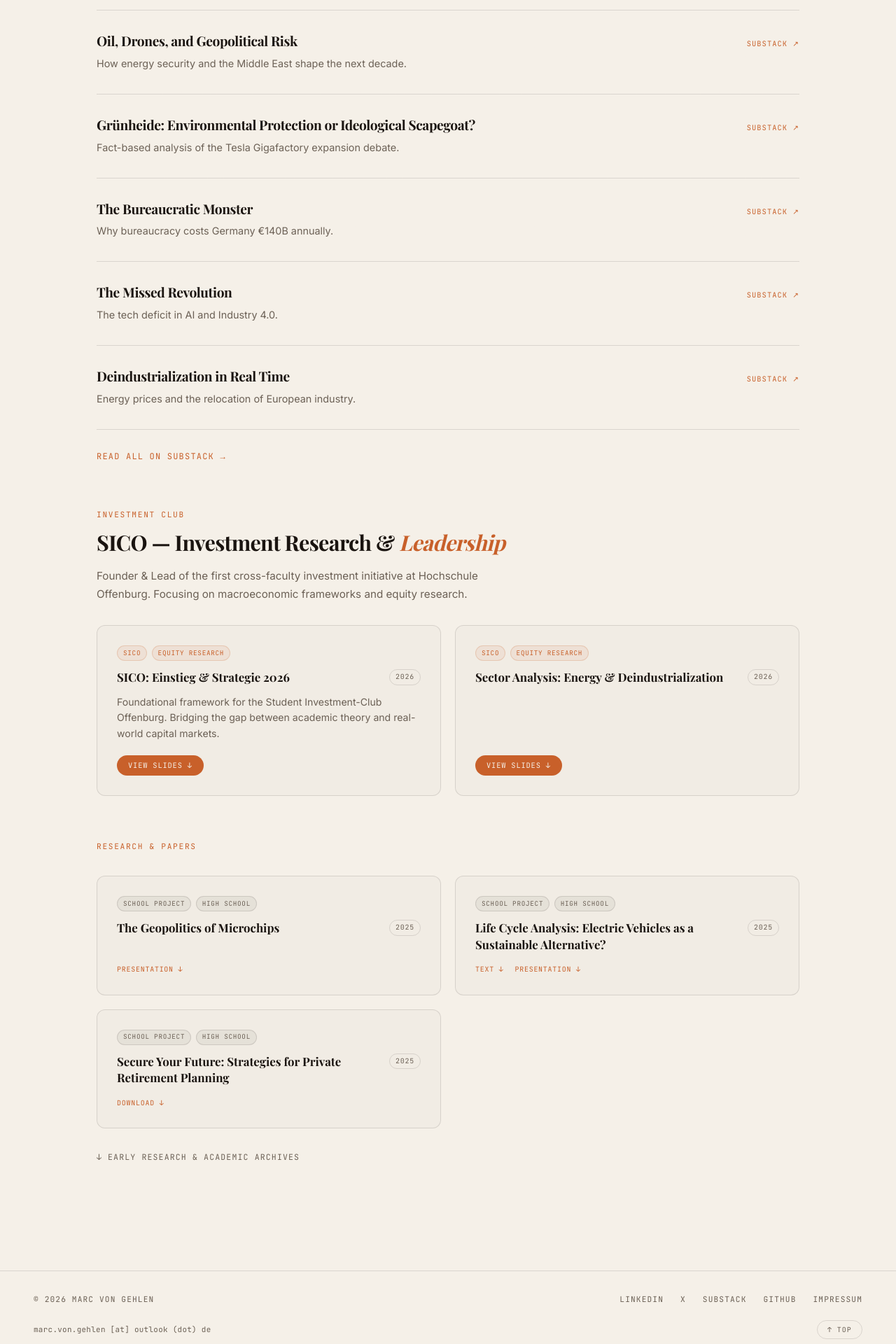
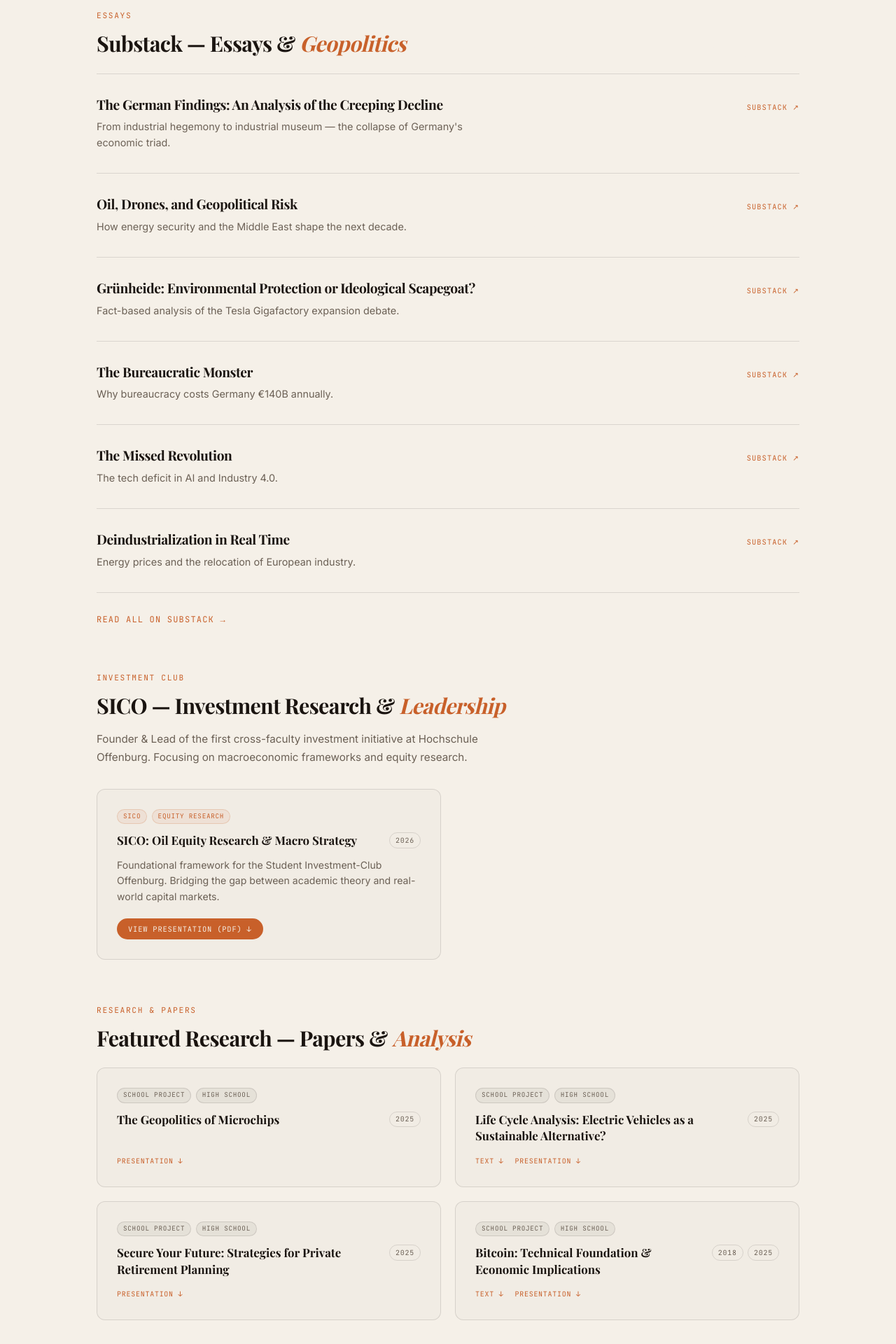
Before and after one commit to RealPlatin/personal-c1, a Next.js app: page /writing in a window 1280 px wide. Shown: the part 360-2280 px from the top of the page at 70% size. Built offline with nearby package versions, Linux system fonts and the light colour scheme; a web font is replaced by a local one.

Commit message:
feat: Add new writing content, enable deep linking to projects and writing sections, and update site metadata and navigation labels.

```diff
--- a/src/app/about/AboutClient.tsx
+++ b/src/app/about/AboutClient.tsx
@@ -18,7 +18,7 @@
     period: "2026 – Present",
     role: "Founded and Led",
     org: "SICO — Student Investment-Club Offenburg",
-    desc: "Establishing and expanding the first cross-faculty investment initiative at Hochschule Offenburg.",
+    desc: "Founded the first cross-faculty investment initiative at Hochschule Offenburg.",
     link: { label: "View Leadership & Research →", href: "/writing#sico" },
   },
   {
@@ -26,6 +26,7 @@
     role: "M&A Analyst (Intern)",
     org: "De Bruyn Capital",
     desc: "Built an AI-assisted sourcing pipeline that achieved a 95% cost reduction and reduced research time from 15–30 minutes to under 30 seconds per target. Automated deal flow from discovery to financial screening across the European SME market.",
+    link: { label: "View Project →", href: "/projects#sourcing-engine" },
   },
   {
     period: "2025 – Present",
@@ -34,10 +35,10 @@
     desc: "Dual-track degree bridging computer science and business. Focus on AI/ML applications, data management, and digital transformation.",
   },
   {
-    period: "Sep 2024 – Jul 2025",
+    period: "2024 – 2025",
     role: "University Entrance Qualification (Fachhochschulreife)",
     org: "Katholische Schule für Erwachsene Freiburg",
-    desc: "Grade 1.8 — Focus: Engineering Physics / Applied Physics. Coursework in physics, chemistry, mathematics, economics and languages. The program included a practical, research-oriented project.",
+    desc: "Grade 1.8 — Focus: Engineering Physics / Applied Physics. Coursework in physics, chemistry, mathematics, economics and languages.",
     sections: [
       {
         title: "Final project: Are electric vehicles a sustainable alternative?",
@@ -46,6 +47,7 @@
         ],
       },
     ],
+    link: { label: "View Research →", href: "/writing#ev-research" },
   },
   {
     period: "2023",
--- a/src/app/globals.css
+++ b/src/app/globals.css
@@ -122,6 +122,10 @@
   .mobile-nav--open { display: flex !important; }
 }
 
+@media (min-width: 768px) {
+  .mobile-nav { display: none !important; }
+}
+
 /* ─── Mobile Layout Fixes ────────────────────────────────────── */
 /* About timeline: collapse to single column on narrow screens */
 @media (max-width: 540px) {
--- a/src/app/layout.tsx
+++ b/src/app/layout.tsx
@@ -6,7 +6,7 @@
 export const metadata: Metadata = {
   title: "Marc von Gehlen | Business Informatics",
   description: "Bridging the gap between systems and capital. M&A innovation, enterprise IT, and applied AI.",
-  keywords: ["Marc von Gehlen", "Business Informatics Offenburg", "SICO Offenburg Founder", "M&A AI Sourcing", "SICK AG IT Consultant"],
+  keywords: ["Marc von Gehlen", "Business Informatics Offenburg", "SICO Offenburg Founder", "M&A AI Sourcing", "SICK AG IT Consultant", "Oil Drones Geopolitical Risk", "Grünheide Tesla Gigafactory", "The Bureaucratic Monster Germany", "The Missed Revolution AI", "Deindustrialization Germany", "The German Findings Analysis", "Industrial Decline Germany", "Economic Triad", "Marc von Gehlen Analysis"],
   metadataBase: new URL("https://marcvongehlen.com"),
   openGraph: {
     title: "Marc von Gehlen | Business Informatics",
--- a/src/app/projects/ProjectsClient.tsx
+++ b/src/app/projects/ProjectsClient.tsx
@@ -1,6 +1,6 @@
 "use client";
 
-import { useState } from "react";
+import { useState, useEffect } from "react";
 import Link from "next/link";
 import { motion } from "framer-motion";
 import TagBadge from "@/components/TagBadge";
@@ -51,6 +51,13 @@
 export default function ProjectsClient() {
   const [selected, setSelected] = useState<Project | null>(null);
 
+  useEffect(() => {
+    if (window.location.hash === "#sourcing-engine") {
+      const project = projects.find(p => p.title === "Autonomous M&A Sourcing Engine");
+      if (project) setSelected(project);
+    }
+  }, []);
+
   return (
     <>
       <div className="container section">
@@ -83,6 +90,7 @@
           {projects.map((p, i) => (
             <motion.div
               key={p.title}
+              id={p.title === "Autonomous M&A Sourcing Engine" ? "sourcing-engine" : undefined}
               layoutId={`project-${p.title}`}
               custom={i}
               variants={fadeUp}
@@ -97,6 +105,7 @@
                 background: "rgba(26,20,16,0.02)",
                 transition: "border-color 0.2s, background 0.2s",
                 cursor: "pointer",
+                ...(p.title === "Autonomous M&A Sourcing Engine" ? { scrollMarginTop: "6rem" } : {}),
               }}
             >
               <div
--- a/src/app/writing/ArchiveToggle.tsx
+++ b/src/app/writing/ArchiveToggle.tsx
@@ -1,6 +1,13 @@
 "use client";
 
 import { useState } from "react";
+
+function primaryLabel(filePath: string, hasPair: boolean): string {
+  if (hasPair) return "Text ↓";
+  if (filePath.endsWith(".pptx")) return "Presentation ↓";
+  if (filePath.endsWith(".docx")) return "Text ↓";
+  return "Download ↓";
+}
 import { motion, AnimatePresence } from "framer-motion";
 
 type Paper = {
@@ -153,7 +160,7 @@
                           color: "var(--accent)",
                         }}
                       >
-                        {paper.file2 ? "Text ↓" : "Download ↓"}
+                        {primaryLabel(paper.file, !!paper.file2)}
                       </a>
                     )}
                     {paper.file2 && (
--- a/src/app/writing/page.tsx
+++ b/src/app/writing/page.tsx
@@ -13,29 +13,34 @@
 
 const substackPosts = [
   {
+    title: "The German Findings: An Analysis of the Creeping Decline",
+    description: "From industrial hegemony to industrial museum — the collapse of Germany's economic triad.",
+    href: "https://open.substack.com/pub/marcvg1/p/der-deutsche-befund-eine-analyse",
+  },
+  {
     title: "Oil, Drones, and Geopolitical Risk",
     description: "How energy security and the Middle East shape the next decade.",
-    href: "https://marcvg1.substack.com",
+    href: "https://marcvg1.substack.com/p/ol-drohnen-und-geopolitische-risiken",
   },
   {
     title: "Grünheide: Environmental Protection or Ideological Scapegoat?",
     description: "Fact-based analysis of the Tesla Gigafactory expansion debate.",
-    href: "https://marcvg1.substack.com",
+    href: "https://marcvg1.substack.com/p/grunheide-naturschutz-oder-ideologisches",
   },
   {
     title: "The Bureaucratic Monster",
     description: "Why bureaucracy costs Germany €140B annually.",
-    href: "https://marcvg1.substack.com",
+    href: "https://marcvg1.substack.com/p/das-burokratische-monstrum-wie-sich",
   },
   {
     title: "The Missed Revolution",
     description: "The tech deficit in AI and Industry 4.0.",
-    href: "https://marcvg1.substack.com",
+    href: "https://marcvg1.substack.com/p/die-verpasste-revolution-das-tech",
   },
   {
     title: "Deindustrialization in Real Time",
     description: "Energy prices and the relocation of European industry.",
-    href: "https://marcvg1.substack.com",
+    href: "https://open.substack.com/pub/marcvg1/p/teil-2-deindustrialisierung-in-echtzeit",
   },
 ];
 
@@ -55,14 +60,14 @@
     year: "2025", year2: null, grade: null, level: "High School",
     file: "/papers/retirement-strategies.pptx", file2: null,
   },
+  {
+    title: "Bitcoin: Technical Foundation & Economic Implications",
+    year: "2018", year2: "2025", grade: null, level: "High School",
+    file: "/papers/bitcoin.docx", file2: "/papers/bitcoin-2025.pptx",
+  },
 ];
 
 const archivedPapers = [
-  {
-    title: "Bitcoin: Technical Foundation and Economic Implications",
-    year: "2018", year2: "2025", grade: "Grade 8", level: "Middle School",
-    file: "/papers/bitcoin.docx", file2: "/papers/bitcoin-2025.pptx",
-  },
   {
     title: "CRISPR & Genetic Engineering: Opportunities and Ethics",
     year: "2020", year2: null, grade: "Grade 10", level: "Middle School",
@@ -89,6 +94,13 @@
     file: "/papers/elon-musk.pdf", file2: "/papers/elon-musk.pptx",
   },
 ];
+
+function primaryLabel(filePath: string, hasPair: boolean): string {
+  if (hasPair) return "Text ↓";
+  if (filePath.endsWith(".pptx")) return "Presentation ↓";
+  if (filePath.endsWith(".docx")) return "Text ↓";
+  return "Download ↓";
+}
 
 export default function WritingPage() {
   return (
@@ -122,6 +134,12 @@
       </div>
 
       {/* Substack Posts */}
+      <div id="substack" style={{ scrollMarginTop: "6rem" }}>
+      <p className="label" style={{ marginBottom: "0.75rem" }}>Essays</p>
+      <h2 style={{ margin: "0 0 1.5rem", fontSize: "clamp(1.4rem, 3vw, 1.9rem)", lineHeight: 1.2 }}>
+        Substack — Essays &amp;{" "}
+        <em style={{ color: "var(--accent)" }}>Geopolitics</em>
+      </h2>
       <ul style={{ listStyle: "none", padding: 0, margin: "0 0 2.5rem" }}>
         {substackPosts.map((post) => (
           <li
@@ -190,6 +208,7 @@
           </a>
         </li>
       </ul>
+      </div>
 
       {/* SICO Section */}
       <div id="sico" style={{ marginBottom: "4rem", scrollMarginTop: "6rem" }}>
@@ -211,17 +230,10 @@
         >
           {[
             {
-              title: "SICO: Einstieg & Strategie 2026",
+              title: "SICO: Oil Equity Research & Macro Strategy",
               desc: "Foundational framework for the Student Investment-Club Offenburg. Bridging the gap between academic theory and real-world capital markets.",
               year: "2026",
               slides: "/docs/Einstieg_Tag_1_SICO.pdf",
-              pdf: null as string | null,
-            },
-            {
-              title: "Sector Analysis: Energy & Deindustrialization",
-              desc: null as string | null,
-              year: "2026",
-              slides: "/papers/sico-energy-sector.pptx",
               pdf: null as string | null,
             },
           ].map((paper) => (
@@ -286,7 +298,7 @@
                       borderRadius: "2rem",
                     }}
                   >
-                    View Slides ↓
+                    View Presentation (PDF) ↓
                   </a>
                 )}
                 {paper.pdf && (
@@ -314,7 +326,12 @@
       </div>
 
       {/* Research & Papers */}
-      <p className="label" style={{ marginBottom: "2rem" }}>Research &amp; Papers</p>
+      <div id="ev-research" style={{ scrollMarginTop: "6rem" }}>
+      <p className="label" style={{ marginBottom: "0.75rem" }}>Research &amp; Papers</p>
+      <h2 style={{ margin: "0 0 1.5rem", fontSize: "clamp(1.4rem, 3vw, 1.9rem)", lineHeight: 1.2 }}>
+        Featured Research — Papers &amp;{" "}
+        <em style={{ color: "var(--accent)" }}>Analysis</em>
+      </h2>
       <div
         style={{
           display: "grid",
@@ -412,7 +429,7 @@
                     color: "var(--accent)",
                   }}
                 >
-                  {paper.file2 ? "Text ↓" : "Download ↓"}
+                  {primaryLabel(paper.file, !!paper.file2)}
                 </a>
               )}
               {paper.file2 && (
@@ -436,6 +453,7 @@
       </div>
 
       <ArchiveToggle papers={archivedPapers} />
+      </div>
     </div>
   );
 }
```
Also changed, not shown: .claude/settings.local.json, 1 other file (tests, documents, lock files or other folders).
